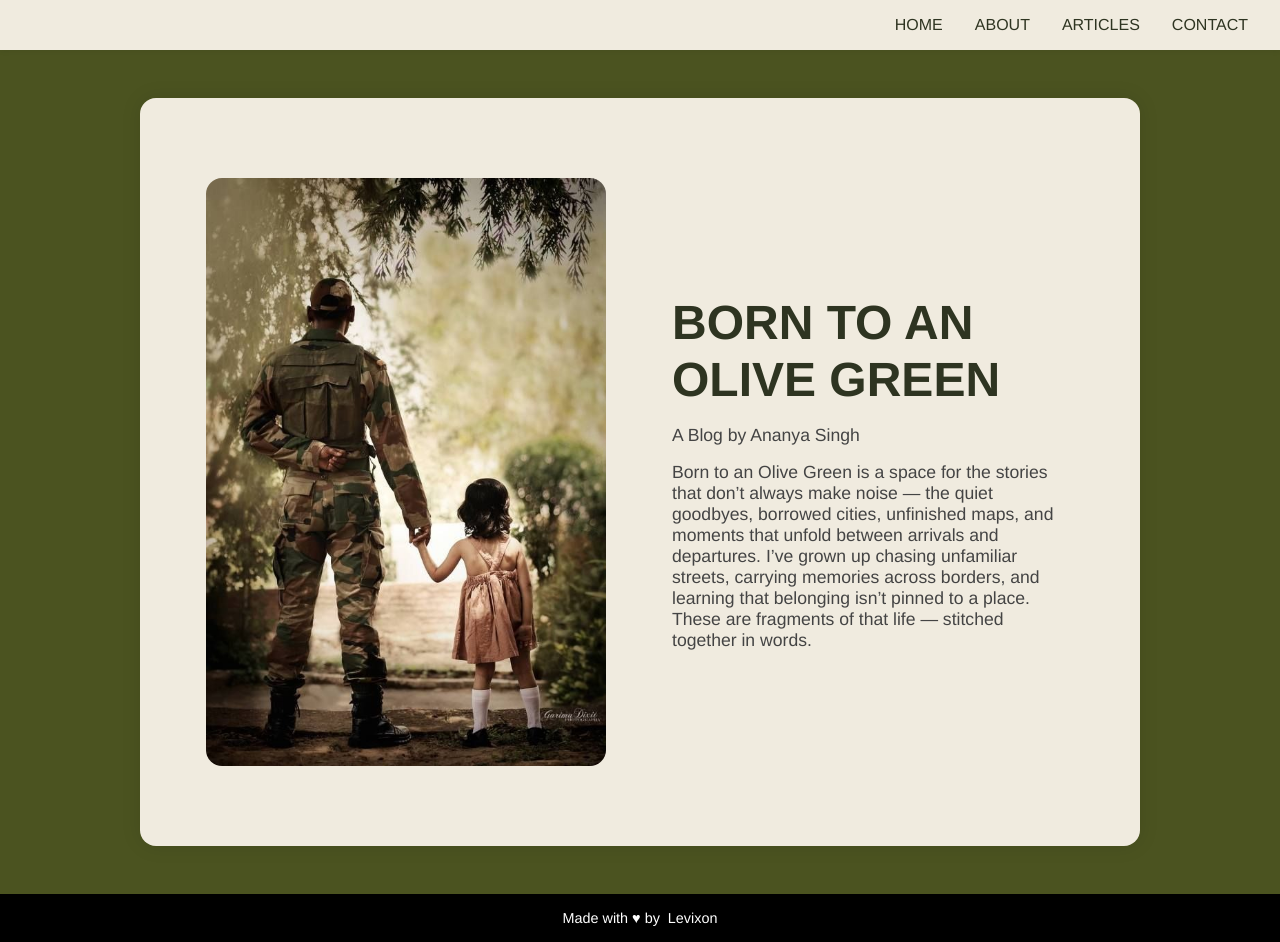
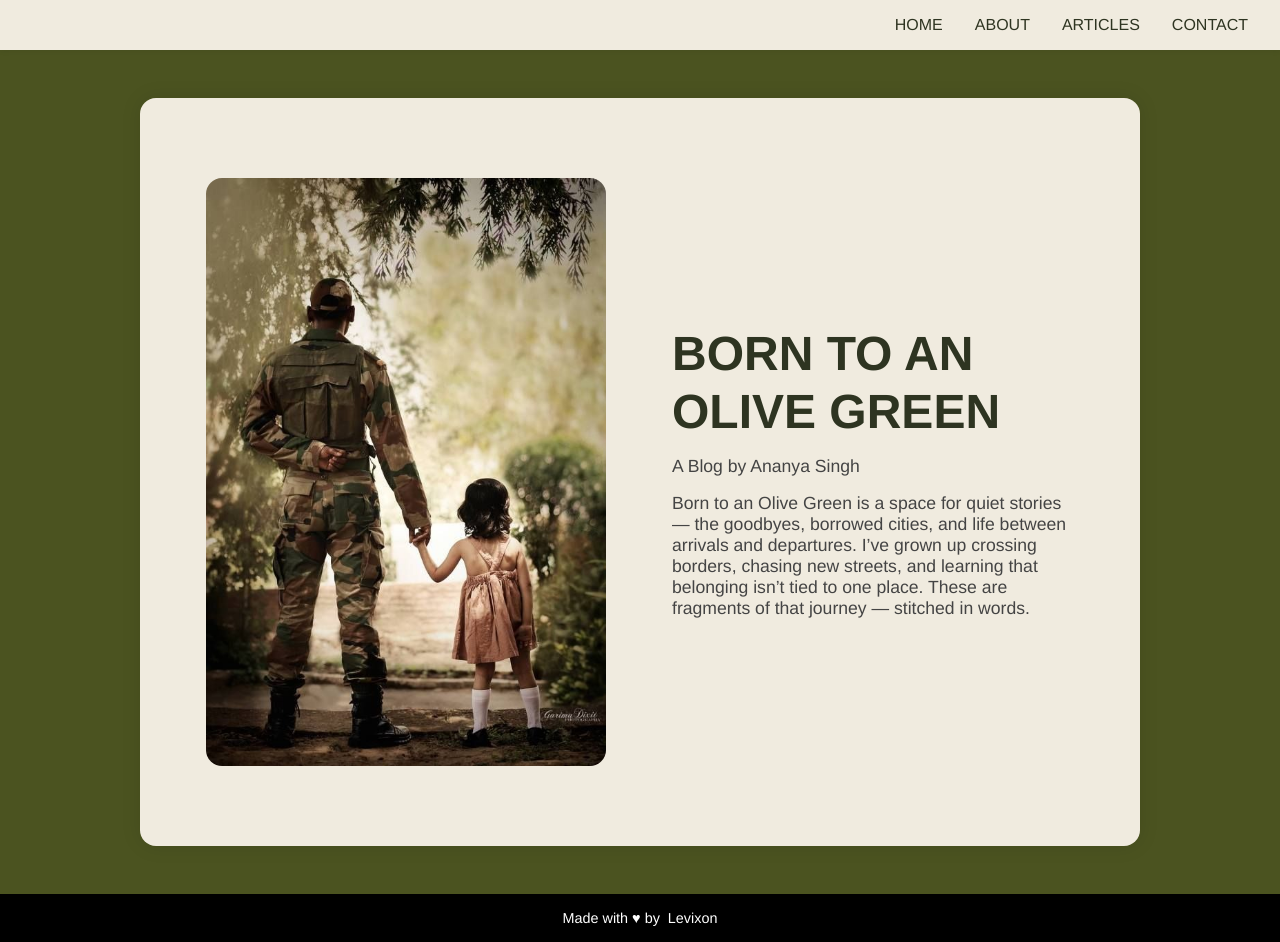
Before and after one commit to Levixon10/olivegreen, a Next.js app: page / in a window 1280 px wide. Built offline with nearby package versions, Linux system fonts and the light colour scheme.

Commit message:
updated landing page.tsx

```diff
--- a/app/page.tsx
+++ b/app/page.tsx
@@ -17,7 +17,7 @@ const page = () => {
           <h1>BORN TO AN<br />OLIVE GREEN</h1>
           <p>A Blog by Ananya Singh</p>
           <p>
-            Born to an Olive Green is a space for the stories that don’t always make noise — the quiet goodbyes, borrowed cities, unfinished maps, and moments that unfold between arrivals and departures. I’ve grown up chasing unfamiliar streets, carrying memories across borders, and learning that belonging isn’t pinned to a place. These are fragments of that life — stitched together in words.
+            Born to an Olive Green is a space for quiet stories — the goodbyes, borrowed cities, and life between arrivals and departures. I’ve grown up crossing borders, chasing new streets, and learning that belonging isn’t tied to one place. These are fragments of that journey — stitched in words.
           </p>
         </div>
       </div>
```
